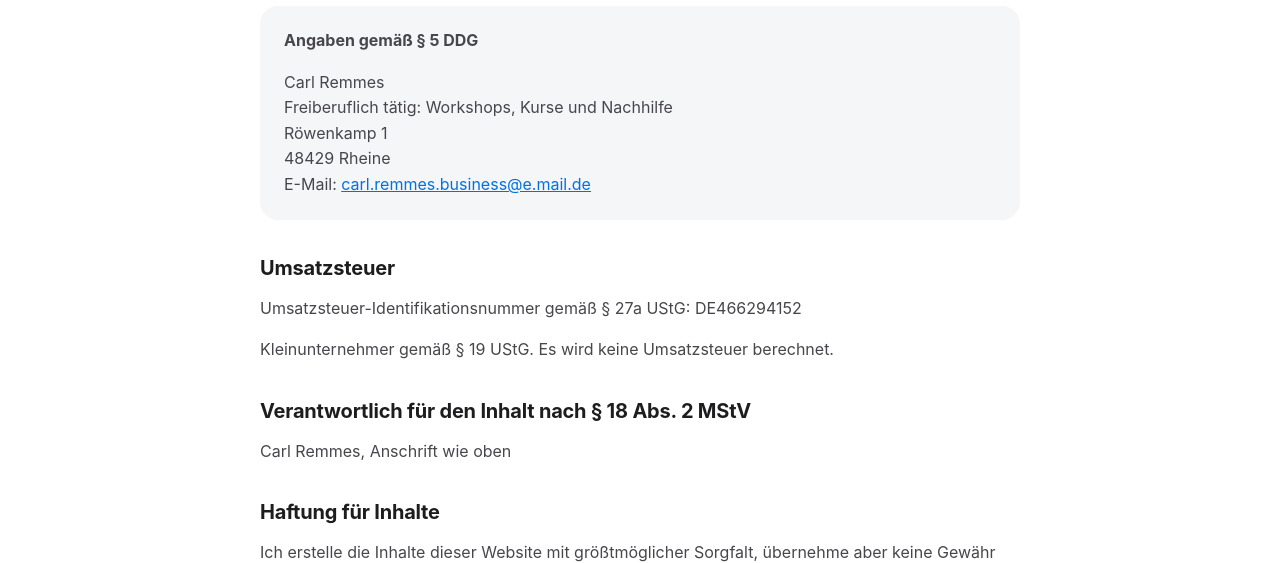
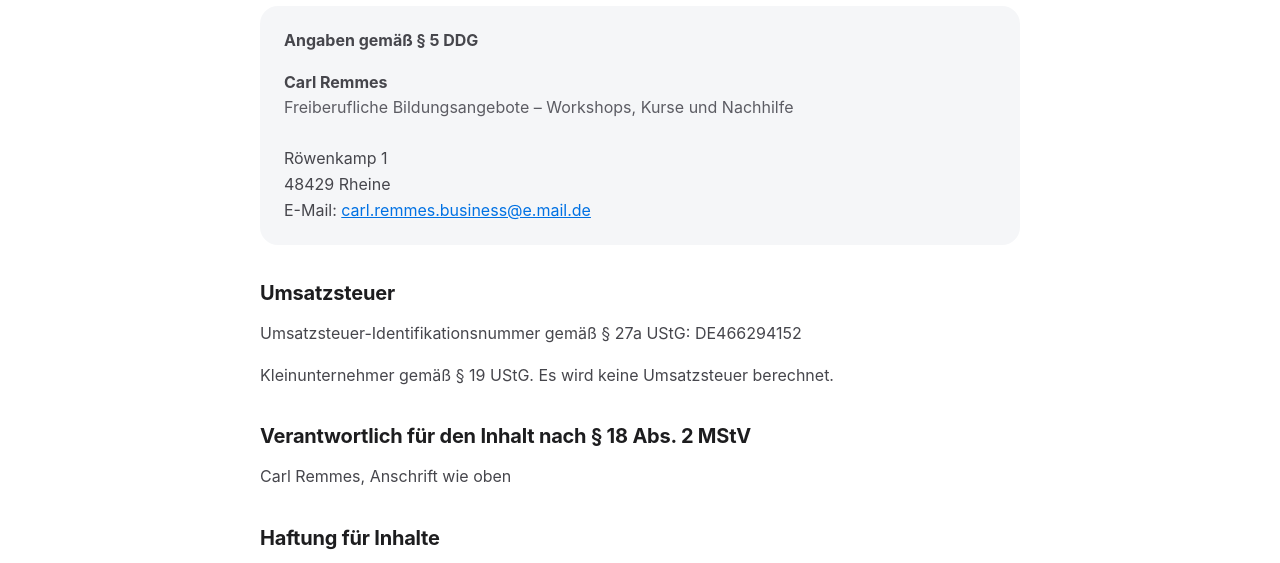
Before and after one commit to CarlRemmes/CarlRemmes.github.io, a plain HTML site: page impressum.html in a window 1280 px wide. Shown: the part 177-740 px from the top of the page. Drawn offline with Linux system fonts and the light colour scheme.

Commit message:
Alter im Einstieg, Impressum-Zeile umformuliert (#5)
Claude-Session: https://claude.ai/code/session_01Vhi69EVEANF59jMC9kw6M2

Co-authored-by: Claude <noreply@anthropic.com>

```diff
--- a/impressum.html
+++ b/impressum.html
@@ -33,8 +33,8 @@
     <div class="box">
       <p style="margin-top:0"><b>Angaben gemäß § 5 DDG</b></p>
       <p style="margin-bottom:0">
-        Carl Remmes<br>
-        Freiberuflich tätig: Workshops, Kurse und Nachhilfe<br>
+        <b>Carl Remmes</b><br>
+        <span style="color:var(--text-3)">Freiberufliche Bildungsangebote – Workshops, Kurse und Nachhilfe</span><br><br>
         Röwenkamp 1<br>
         48429 Rheine<br>
         E-Mail: <a href="mailto:carl.remmes.business@e.mail.de">carl.remmes.business@e.mail.de</a>
```
Also changed, not shown: index.html (+1 -1 lines).
